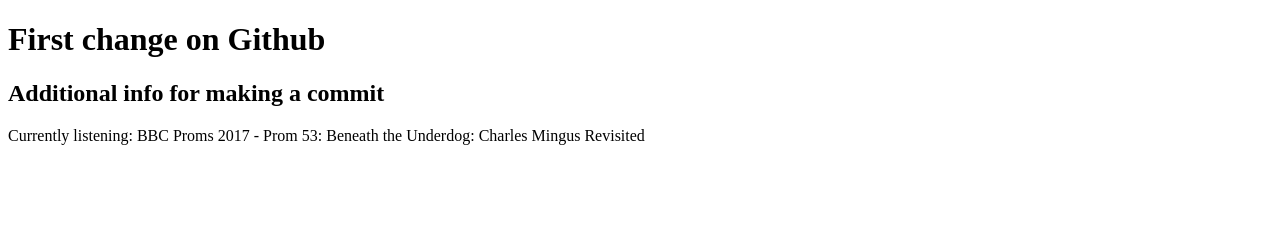
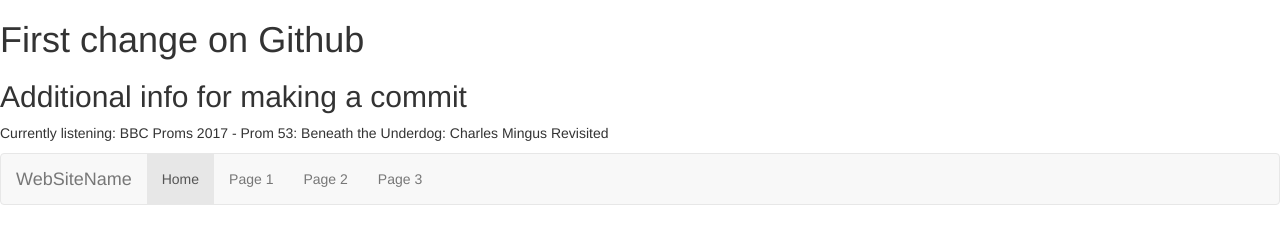
Before and after one commit to radko79/W07-copy, a plain HTML site: page index.html in a window 1280 px wide. Drawn offline with nearby package versions, Linux system fonts and the light colour scheme.

Commit message:
Add Bootstrap
- Scripts added
- Navbar added

```diff
--- a/index.html
+++ b/index.html
@@ -2,10 +2,29 @@
 <html>
 <head>
 	<title>Github repository</title>
+	<meta charset="utf-8">
+	<meta name="viewport" content="width=device-width, initial-scale=1">
+	<link rel="stylesheet" href="https://maxcdn.bootstrapcdn.com/bootstrap/3.3.7/css/bootstrap.min.css">
+	<script src="https://ajax.googleapis.com/ajax/libs/jquery/3.2.1/jquery.min.js"></script>
+	<script src="https://maxcdn.bootstrapcdn.com/bootstrap/3.3.7/js/bootstrap.min.js"></script>
 </head>
 <body>
 	<h1> First change on Github </h1>
 	<h2> Additional info for making a commit </h2>
 	<p> Currently listening: BBC Proms 2017 - Prom 53: Beneath the Underdog: Charles Mingus Revisited </p>
+
+	<nav class="navbar navbar-default">
+	  <div class="container-fluid">
+	    <div class="navbar-header">
+	      <a class="navbar-brand" href="#">WebSiteName</a>
+	    </div>
+	    <ul class="nav navbar-nav">
+	      <li class="active"><a href="#">Home</a></li>
+	      <li><a href="#">Page 1</a></li>
+	      <li><a href="#">Page 2</a></li>
+	      <li><a href="#">Page 3</a></li>
+	    </ul>
+	  </div>
+	</nav>
 </body>
 </html>
```
